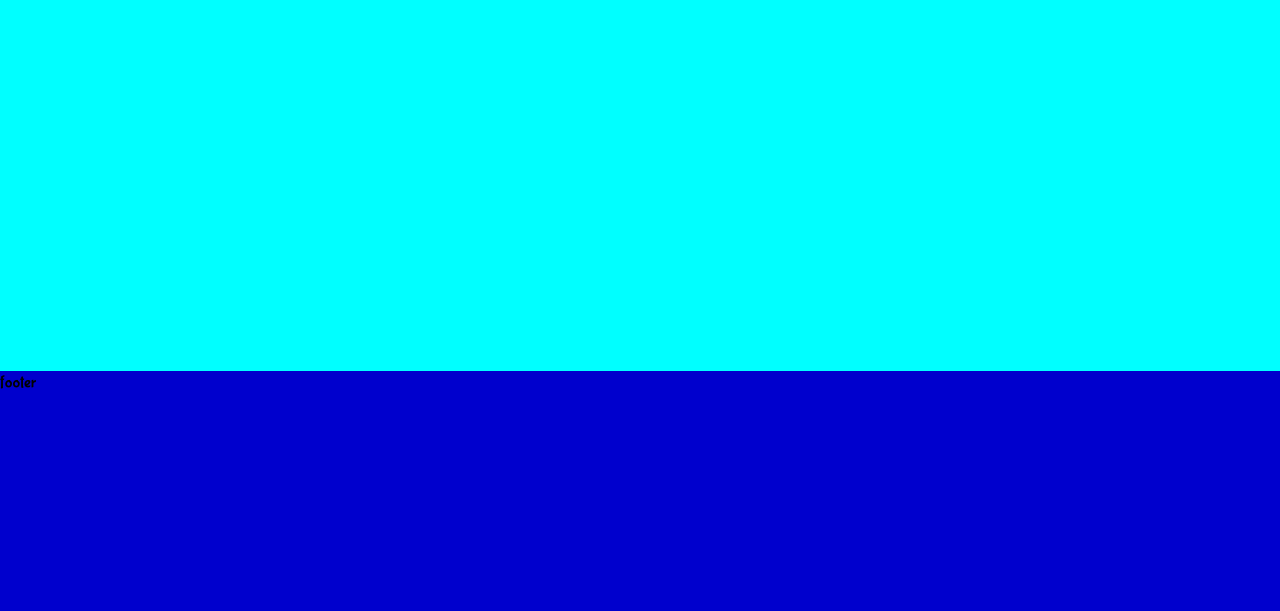
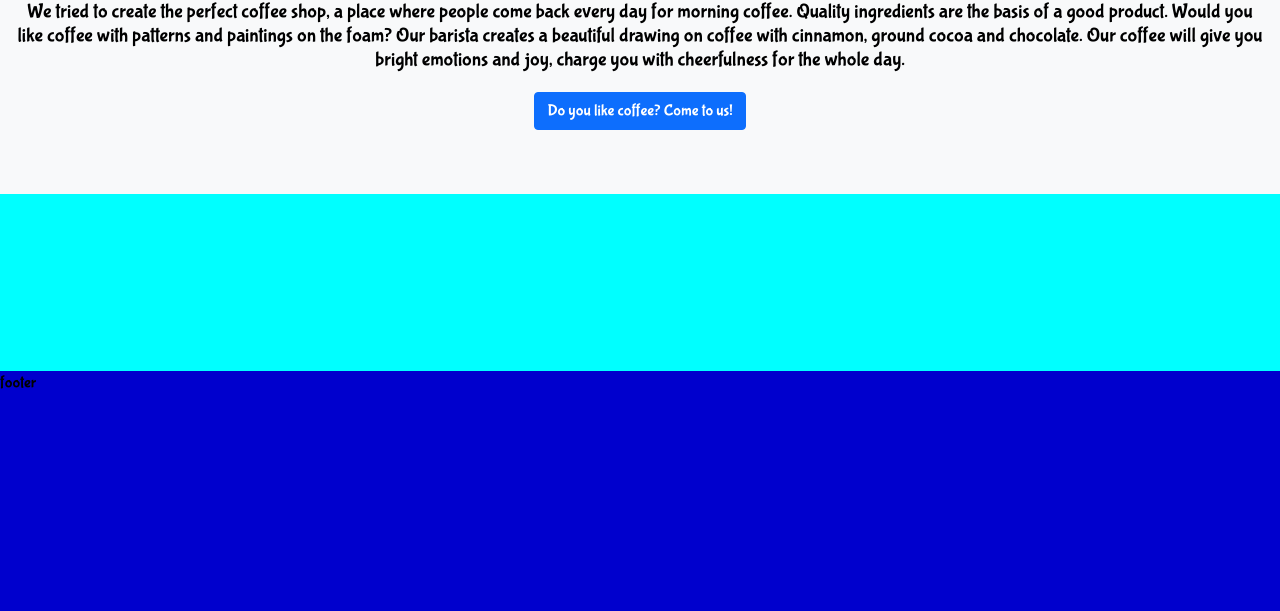
Before and after one commit to Alena2020/First-Landing-, a plain HTML site: page index.html in a window 1280 px wide. Shown: the part 197-808 px from the top of the page. Drawn offline with Linux system fonts and the light colour scheme.

Commit message:
created Product banner

```diff
--- a/index.html
+++ b/index.html
@@ -18,7 +18,13 @@
     </nav>
   </header>
   <main class="main">
-    <div id="home"></div>
+    <div id="home">
+      <div class="info">
+        <h1>About Us</h1>
+        <p>We tried to create the perfect coffee shop, a place where people come back every day for morning coffee. Quality ingredients are the basis of a good product. Would you like coffee with patterns and paintings on the foam? Our barista creates a beautiful drawing on coffee with cinnamon, ground cocoa and chocolate. Our coffee will give you bright emotions and joy, charge you with cheerfulness for the whole day.</p>
+        <a class="anchor" href="#product">Do you like coffee? Come to us!</a>
+      </div>
+    </div>
     <div id="product"></div>
     <div id="contact"></div>
   </main>
--- a/style.css
+++ b/style.css
@@ -50,6 +50,34 @@ a{
   background-color:aqua;
 }
 
+#home{
+  position: relative;
+  overflow: hidden;
+  text-align: center;
+  background-color: #f8f9fa;
+  padding: 16px;
+}
+
+.info{
+  margin: 48px 0;
+}
+
+p{
+  font-size: 20px;
+  font-weight: 300;
+}
+
+.anchor{
+  display: inline-block;
+  border: 1px solid rgb(13, 110, 253);
+  padding: 6px 12px;
+  font-size: 16px;
+  border-radius: 4px;
+  text-decoration-line: none;
+  color: rgb(255, 255, 255);
+  background-color: rgb(13, 110, 253);
+}
+
 .footer {
   min-height: 30vh;
   background-color:mediumblue;
```
